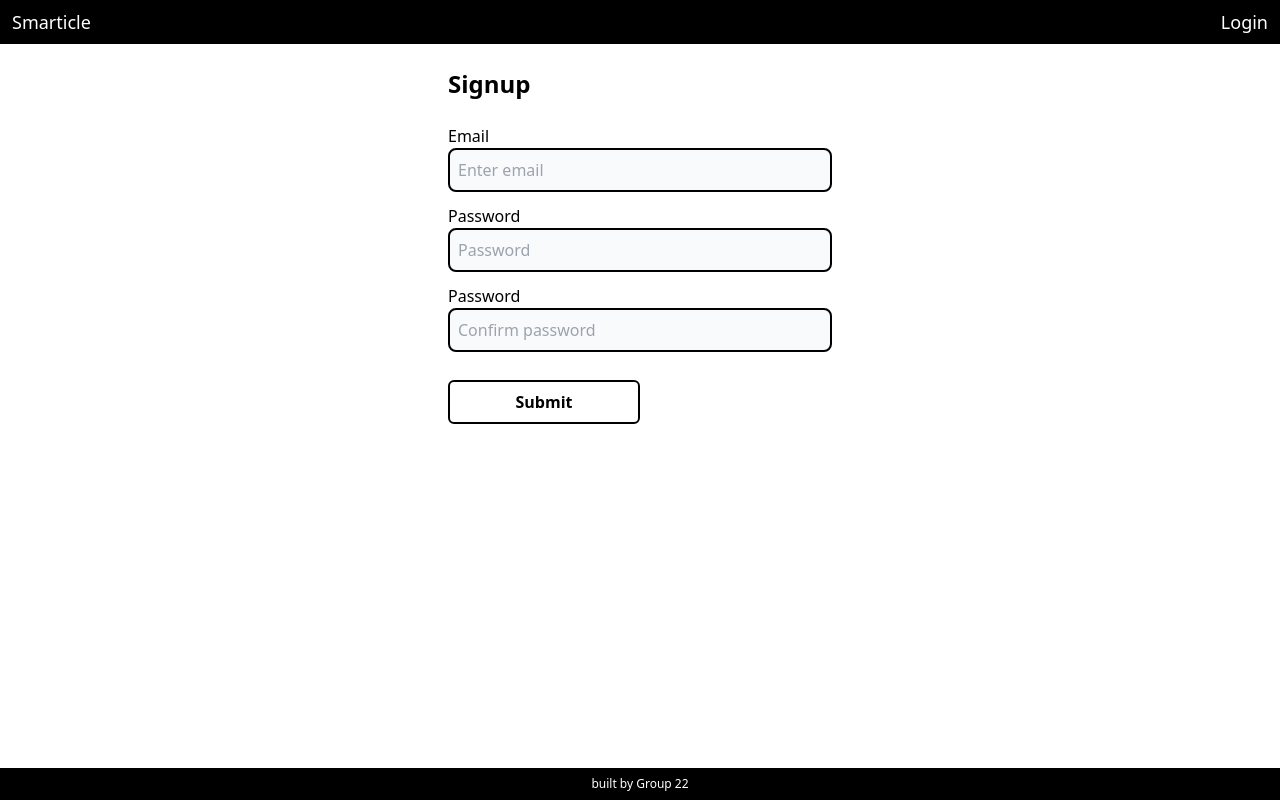
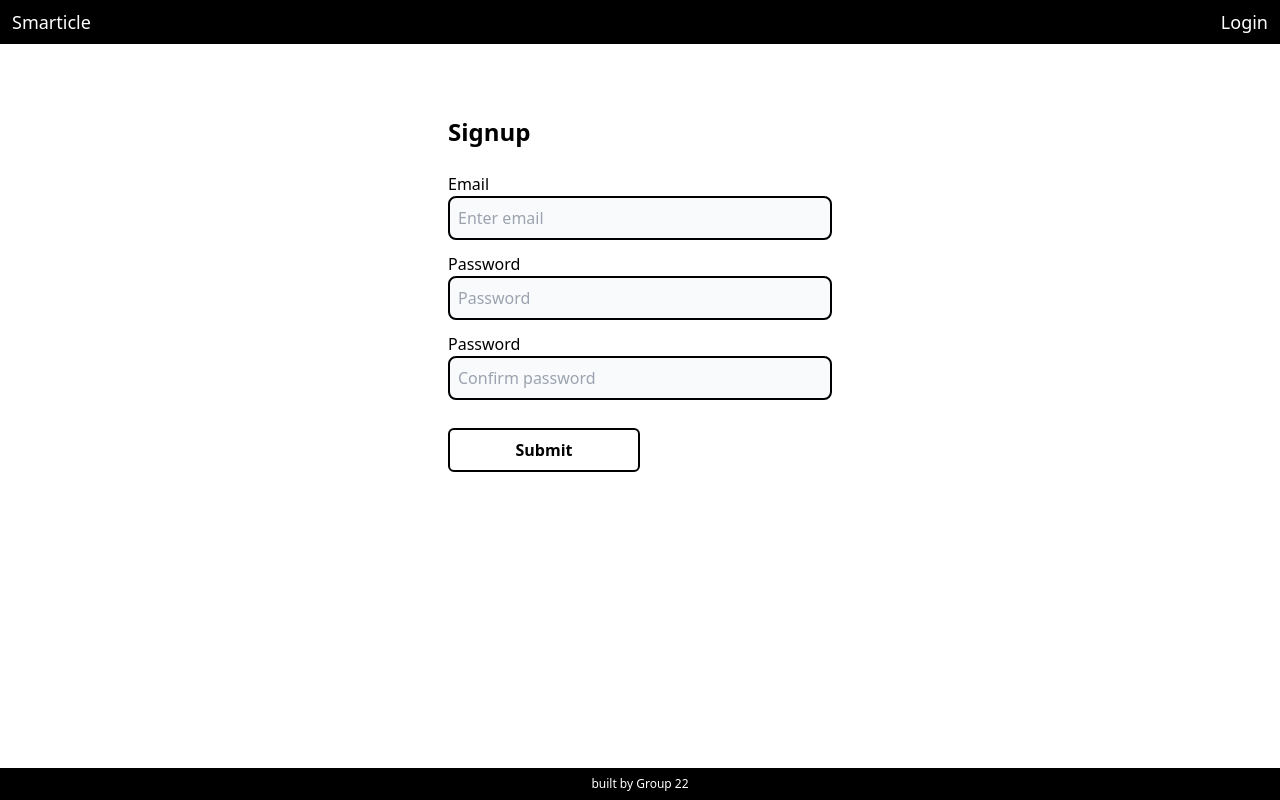
Before and after one commit to VivekPatel3325/Smarticle, a Next.js app: page /signup in a window 1280 px wide. Built offline with nearby package versions, Linux system fonts and the light colour scheme.

Commit message:
fix layout

```diff
--- a/layouts/main.jsx
+++ b/layouts/main.jsx
@@ -12,7 +12,7 @@ export default function MainCentered ({children, title}) {
       />
       <div className="min-h-screen flex flex-col items-center justify-center">
       <Navbar />
-      <div className="flex-1 sm:px-32 px-12">
+      <div className="flex-1 sm:px-32 px-12 py-12">
         {
           title &&
           <div className="font-bold text-2xl py-6">
--- a/package.json
+++ b/package.json
@@ -28,7 +28,7 @@
     "yup": "^0.32.11"
   },
   "devDependencies": {
-    "@tailwindcss/typography": "^0.5.1",
+    "@tailwindcss/typography": "^0.5.2",
     "autoprefixer": "^10.4.2",
     "eslint": "8.7.0",
     "eslint-config-next": "12.0.9",
--- a/pages/index.jsx
+++ b/pages/index.jsx
@@ -27,12 +27,11 @@ export default function Home () {
       {
         posts.map((post) =>
         <div key={post.id} className="border-2 border-black my-2 p-2">
-          <div>
+          <div className="font-bold">
           {post.title}
           </div>
-          <div>
-            {post.post}
-          </div>
+          <article className="prose prose-md max-w-none" dangerouslySetInnerHTML={{__html: post.post}}>
+          </article>
         </div>)
       }
     </Main>
```
Also changed, not shown: 1 other file (tests, documents, lock files or other folders).
